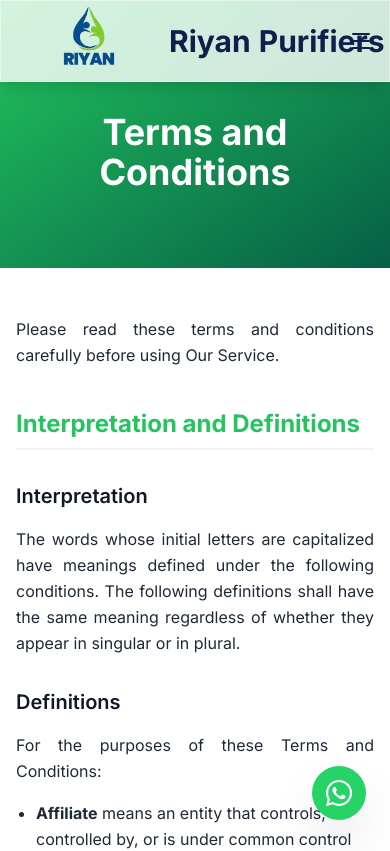
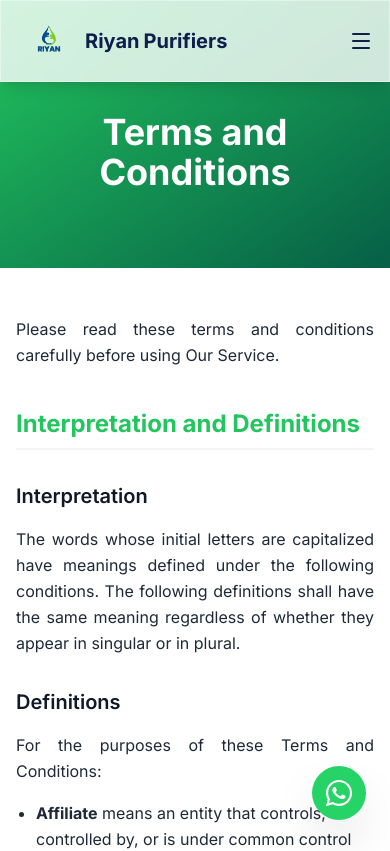
Before and after one commit to Kishore298/riyan-purifiers, a React (Create React App) app: page /terms-conditions in a window 390 px wide. Shown: the top 851 px of the page. Built offline with nearby package versions, Linux system fonts and the light colour scheme.

Commit message:
mobile design changes

```diff
--- a/src/components/Navbar.js
+++ b/src/components/Navbar.js
@@ -40,12 +40,12 @@ const Navbar = () => {
     <nav className="fixed w-full z-50 glass-panel !rounded-none border-t-0 border-x-0 !bg-white/80 transition-all duration-300">
       <div className="max-w-7xl mx-auto px-4 sm:px-6 lg:px-8">
         <div className="flex justify-between items-center h-20">
-          <Link to="/" className="font-bold text-text flex items-center gap-2">
-            <img src={logo} alt="Logo" className="h-36 w-auto" />
+          <Link to="/" className="font-bold text-text flex items-center gap-1 sm:gap-2">
+            <img src={logo} alt="Logo" className="h-16 sm:h-20 md:h-24 w-auto" />
 
             <div className="flex items-baseline">
-              <span className="text-3xl">Riyan</span>
-              <span className="text-3xl ml-2">Purifiers</span>
+              <span className="text-xl sm:text-2xl md:text-3xl">Riyan</span>
+              <span className="text-xl sm:text-2xl md:text-3xl ml-1 md:ml-2">Purifiers</span>
             </div>
           </Link>
 
--- a/src/components/sections/AboutUs.js
+++ b/src/components/sections/AboutUs.js
@@ -50,7 +50,7 @@ const AboutUs = () => {
               About Us
             </h3>
 
-            <h2 className="text-3xl md:text-5xl font-extrabold text-text mb-6 leading-tight">
+            <h2 className="text-xl md:text-4xl font-extrabold text-text mb-6 leading-tight">
               20 Years of Experience
               <span className="text-gray-500"> in the Water Purifier Industry</span>
             </h2>
--- a/src/components/sections/ContactSection.js
+++ b/src/components/sections/ContactSection.js
@@ -31,7 +31,7 @@ const ContactSection = () => {
 
         <div className="text-center mb-16">
           <h3 className="text-primary font-bold tracking-widest uppercase mb-4">Contact Us</h3>
-          <h2 className="text-4xl md:text-5xl font-extrabold text-text">
+          <h2 className="text-xl md:text-4xl font-extrabold text-text">
             Get In Touch With Us
           </h2>
         </div>
--- a/src/components/sections/ProductGallery.js
+++ b/src/components/sections/ProductGallery.js
@@ -43,7 +43,7 @@ const ProductGallery = () => {
       <div className="max-w-7xl mx-auto px-4 sm:px-6 lg:px-8 relative z-10 mb-12">
         <div className="text-center">
           <h3 className="text-primary font-bold tracking-widest uppercase mb-4">Our Products</h3>
-          <h2 className="text-4xl md:text-5xl font-extrabold text-text">
+          <h2 className="text-xl md:text-4xl font-extrabold text-text">
             Explore Our Product Range
           </h2>
         </div>
--- a/src/components/sections/WhatWeOffer.js
+++ b/src/components/sections/WhatWeOffer.js
@@ -36,7 +36,7 @@ const WhatWeOffer = () => {
         {/* Section Header */}
         <div className="text-center mb-16">
           <h3 className="text-primary font-bold tracking-widest uppercase mb-4">What We Offer</h3>
-          <h2 className="text-3xl md:text-5xl font-extrabold text-text">
+          <h2 className="text-xl md:text-4xl font-extrabold text-text">
             Professional Water Purifier Solutions
           </h2>
         </div>
```
